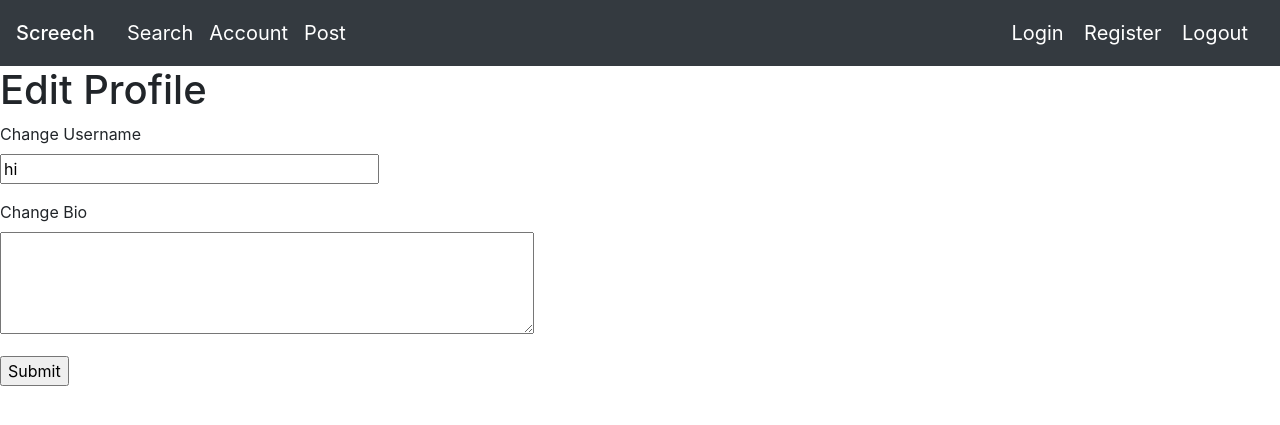
After one commit to LDAdug/ProjectPro1, a Flask app: page /editProfile in a window 1280 px wide. The commit adds this page. Shown: the top 425 px of the page. Run offline with Flask 2, Linux system fonts and the light colour scheme; a user stored in the database is signed in; some libraries are stand-ins or nearby versions.

Commit message:
User edit profile and username and bio

```diff
--- a/app/forms.py
+++ b/app/forms.py
@@ -1,6 +1,6 @@
 from flask_wtf import FlaskForm
-from wtforms import StringField, PasswordField, BooleanField, SubmitField
-from wtforms.validators import ValidationError, DataRequired, Email, EqualTo, InputRequired
+from wtforms import StringField, PasswordField, BooleanField, SubmitField, TextAreaField
+from wtforms.validators import ValidationError, DataRequired, Email, EqualTo, Length
 from app.models import User
 
 from wtforms.validators import Length
@@ -47,3 +47,8 @@ class MessageForm(FlaskForm):
     message = TextAreaField("Send a private message", validators=[
         DataRequired(), Length(min=0, max=140)])
     submit = SubmitField('Submit')
+
+class EditProfileForm(FlaskForm):
+    username = StringField('Change Username', validators=[DataRequired()])
+    changebio = TextAreaField('Change Bio', validators=[Length(min=0, max=140)])
+    submit = SubmitField('Submit')
--- a/app/models.py
+++ b/app/models.py
@@ -19,6 +19,8 @@ class User(db.Model, UserMixin):
     email = db.Column(db.String(32), unique = True)
     last_message_read_time = db.Column(db.DateTime)
     num_new_private_messages = db.Column(db.Integer)
+    changebio = db.Column(db.String(140))
+    #last_seen = db.Column(db.DataTime, default=datetime.utcnow)
 
     followed = db.relationship(
         'User', secondary=followers,
--- a/app/routes.py
+++ b/app/routes.py
@@ -1,6 +1,6 @@
 from app import myapp_obj
 from app import db
-from app.forms import RegistrationForm, EmptyForm, LoginForm
+from app.forms import RegistrationForm, EmptyForm, LoginForm, EditProfileForm
 from flask import render_template, redirect, flash, url_for, request
 from app.forms import LoginForm, Search
 from app.models import User
@@ -252,3 +252,19 @@ def messages():
 
     return render_template('messages.html', messages=messages,
                            next_url=next_url, prev_url=prev_url, User=User)
+
+
+@myapp_obj.route('/editProfile', methods=['GET', 'POST'])
+@login_required
+def editProfile():
+    form = EditProfileForm()
+    if form.validate_on_submit():
+        current_user.username = form.username.data
+        current_user.changebio = form.changebio.data
+        db.session.commit()
+        flash('Your changes have been saved.')
+        return redirect(url_for('account'))
+    elif request.method == 'GET':
+        form.username.data = current_user.username
+        form.changebio.data = current_user.changebio
+    return render_template('editProfile.html', title='Edit Profile', form=form)
--- /dev/null
+++ b/app/templates/editProfile.html
@@ -0,0 +1,23 @@
+{% extends "base.html" %}
+
+{% block mycontent %}
+    <h1>Edit Profile</h1>
+    <form action="" method="post">
+        {{ form.hidden_tag() }}
+        <p>
+            {{ form.username.label }}<br>
+            {{ form.username(size=32) }}<br>
+            {% for error in form.username.errors %}
+            <span style="color: red;">[{{ error }}]</span>
+            {% endfor %}
+        </p>
+        <p>
+            {{ form.changebio.label }}<br>
+            {{ form.changebio(cols=50, rows=4) }}<br>
+            {% for error in form.changebio.errors %}
+            <span style="color: red;">[{{ error }}]</span>
+            {% endfor %}
+        </p>
+        <p>{{ form.submit() }}</p>
+    </form>
+{% endblock %}
```
Also changed, not shown: app/templates/profile.html (+9 -2 lines), migrations/versions/7666cffaac46_.py (added, +32 -0 lines), app/app.db.
